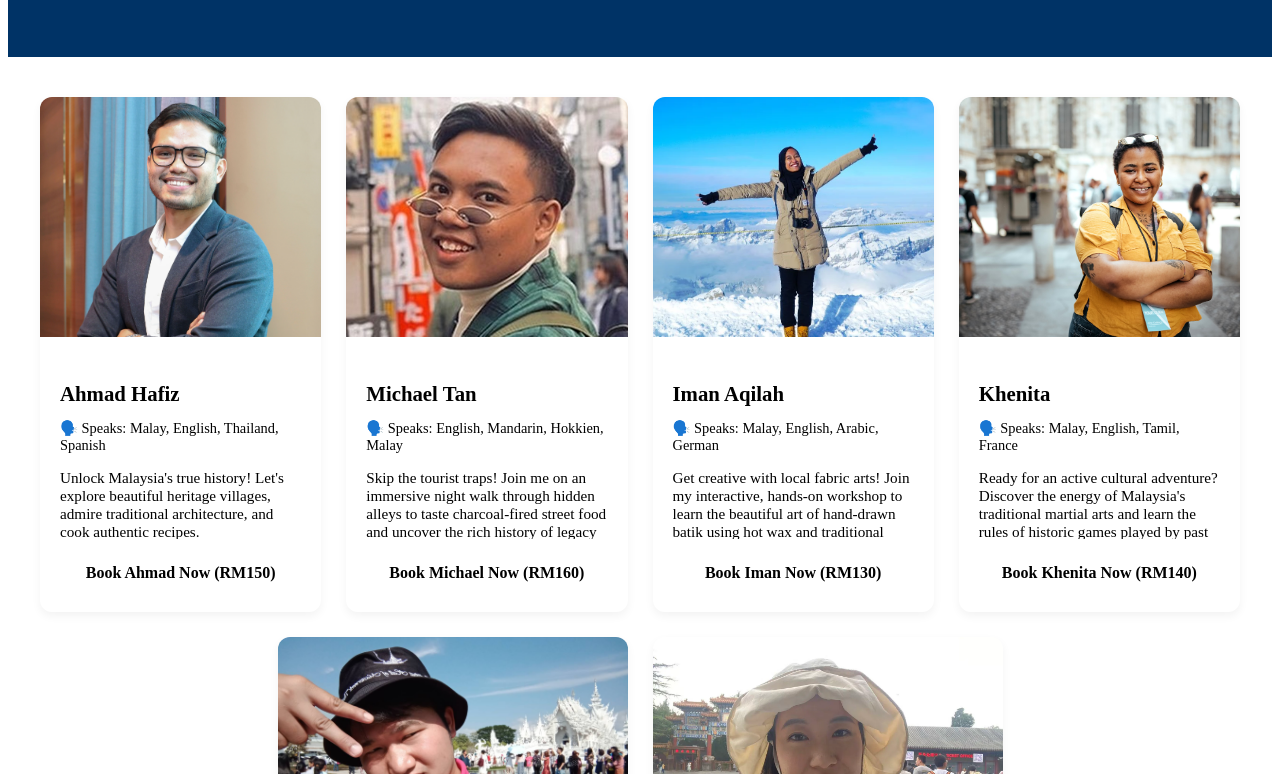
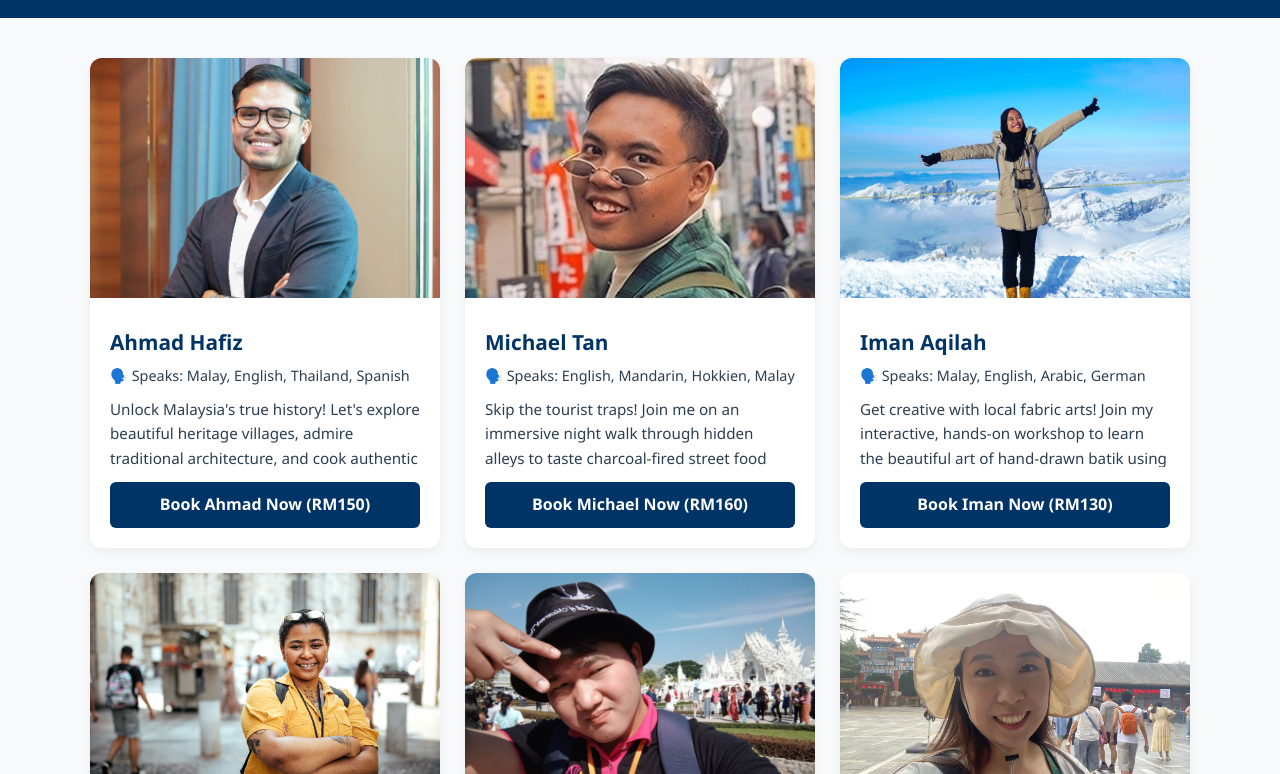
Before and after one commit to jsmeee/raon, a plain HTML site: page guide.html in a window 1280 px wide. Shown: the part 357-1131 px from the top of the page. Drawn offline with Linux system fonts and the light colour scheme.

Commit message:
Update guide.html

```diff
--- a/guide.html
+++ b/guide.html
@@ -4,7 +4,7 @@
     <meta charset="UTF-8">
     <meta name="viewport" content="width=device-width, initial-scale=1.0">
     <title>Find a Guide - LokalGuide</title>
-    <link rel="stylesheet" href="css betul punya.css">
+    <link rel="stylesheet" href="style.css">
 <style>
     .page-header {
             background-color: #003366;
```
